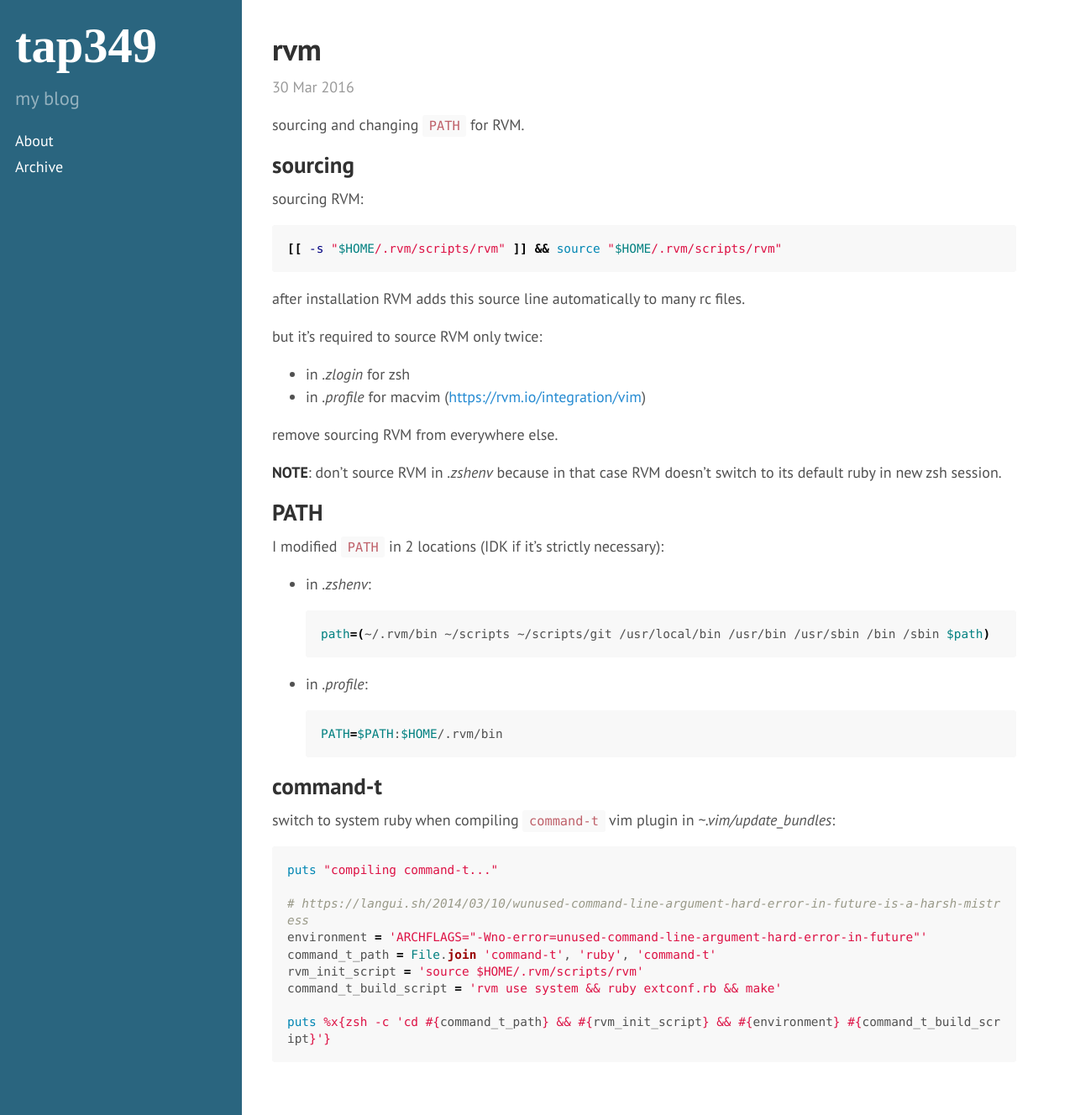
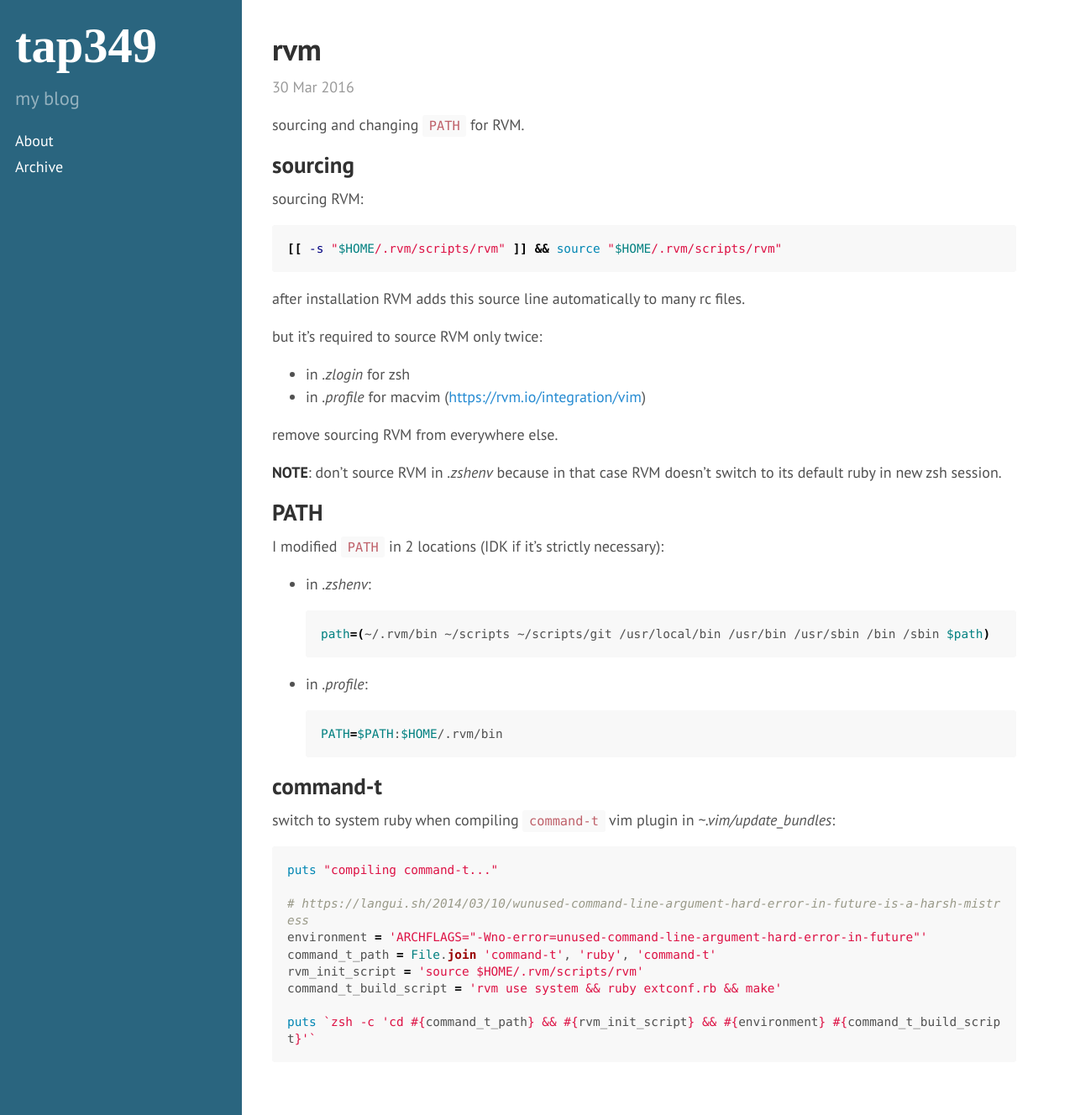
Before and after one commit to tap349/tap349.github.io, a Jekyll site: the page built from _posts/2016-03-30-rvm.md, in a window 1280 px wide and 1328 px high. Shown: the whole window at 84% size. Built offline with Jekyll 4.4.1, drawn with Linux system fonts in a browser that asks for light colours.

Commit message:
update 2016-04-01_11:45:12

````diff
--- a/_posts/2016-03-30-rvm.md
+++ b/_posts/2016-03-30-rvm.md
@@ -59,5 +59,5 @@ command_t_path = File.join 'command-t', 'ruby', 'command-t'
 rvm_init_script = 'source $HOME/.rvm/scripts/rvm'
 command_t_build_script = 'rvm use system && ruby extconf.rb && make'
 
-puts %x{zsh -c 'cd #{command_t_path} && #{rvm_init_script} && #{environment} #{command_t_build_script}'}
+puts `zsh -c 'cd #{command_t_path} && #{rvm_init_script} && #{environment} #{command_t_build_script}'`
 ```
````
